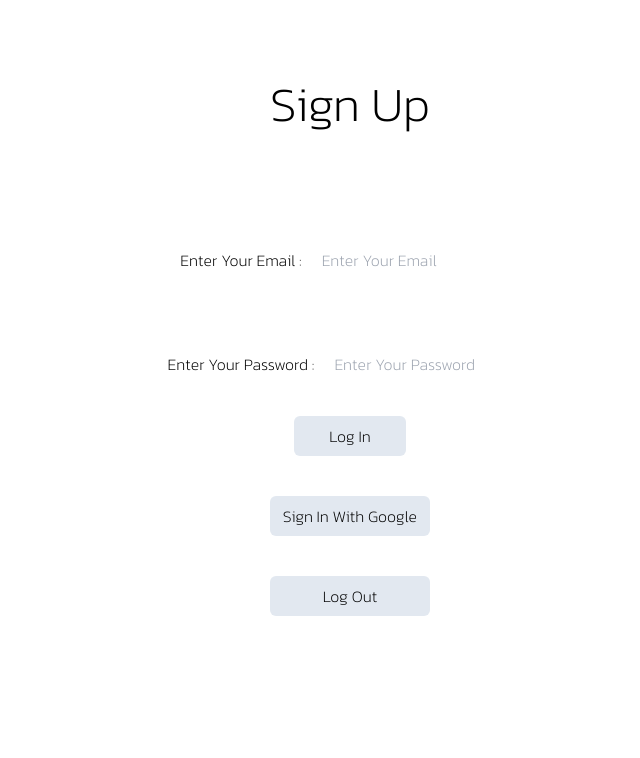
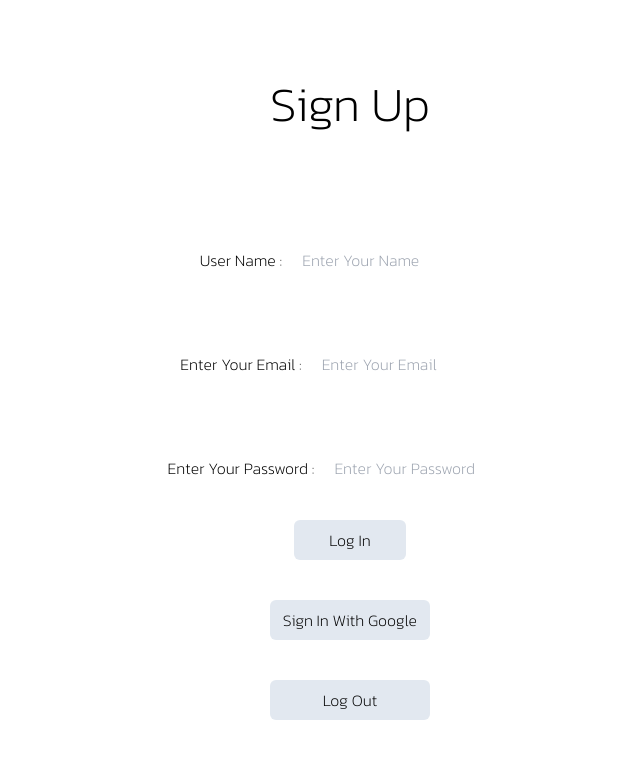
Before and after one commit to RaturiAR7/AR7_Mart, a React (Vite) app: page /login in a window 1280 px wide. Shown: the top 758 px of the page, without its empty margins (290-930 px from the left). Built offline with nearby package versions, Linux system fonts and the light colour scheme; no server answers; the database is empty.

Commit message:
Completed Auth

```diff
--- a/src/App.jsx
+++ b/src/App.jsx
@@ -22,6 +22,7 @@ const HeroLazy = lazy(() => import("./Hero"));
 
 function App() {
   ////States
+  const [uid, setUid] = useState("");
   const [cart, setCart] = useState([]);
   const [category, setCategory] = useState("");
   const [loggedIn, setLoggedIn] = useState(false);
@@ -129,7 +130,13 @@ function App() {
         />
         <Route
           path='/login'
-          element={<Auth loggedIn={loggedIn} setLoggedIn={setLoggedIn} />}
+          element={
+            <Auth
+              loggedIn={loggedIn}
+              setLoggedIn={setLoggedIn}
+              setUid={setUid}
+            />
+          }
         />
         <Route
           path='/cart'
--- a/src/Auth.jsx
+++ b/src/Auth.jsx
@@ -1,13 +1,15 @@
 import { useState } from "react";
-import { auth, googleProvider } from "../src/config/firebase";
+import { auth, db, googleProvider } from "../src/config/firebase";
 import {
   createUserWithEmailAndPassword,
   signInWithPopup,
   signOut,
 } from "firebase/auth";
 import { useNavigate } from "react-router-dom";
+import { addDoc, collection } from "firebase/firestore";
 
-const Auth = ({ loggedIn, setLoggedIn }) => {
+const Auth = ({ loggedIn, setLoggedIn, setUid }) => {
+  const [userName, setUserName] = useState("");
   const [email, setEmail] = useState("");
   const [password, setPassword] = useState("");
   const navigate = useNavigate();
@@ -15,7 +17,15 @@ const Auth = ({ loggedIn, setLoggedIn }) => {
   console.log(auth?.currentUser?.email);
   const signIn = async () => {
     try {
-      await createUserWithEmailAndPassword(auth, email, password);
+      const user = await createUserWithEmailAndPassword(auth, email, password);
+      addDoc(collection(db, "users"), {
+        cart: 0,
+        email: email,
+        password: password,
+        username: userName,
+        uid: user.user.uid,
+      });
+      setUid(user.user.uid);
       setLoggedIn(true);
       localStorage.setItem("loggedIn", true);
       navigate("/");
@@ -27,7 +37,15 @@ const Auth = ({ loggedIn, setLoggedIn }) => {
   };
   const signInWithGoogle = async () => {
     try {
-      await signInWithPopup(auth, googleProvider);
+      const user = await signInWithPopup(auth, googleProvider);
+      addDoc(collection(db, "users"), {
+        cart: 0,
+        email: user.user.email,
+        password: "",
+        username: user.user.displayName,
+        uid: user.user.uid,
+      });
+      setUid(user.user.uid);
       setLoggedIn(true);
       localStorage.setItem("loggedIn", true);
       navigate("/");
@@ -50,7 +68,7 @@ const Auth = ({ loggedIn, setLoggedIn }) => {
           autoComplete='off'
           className='flex flex-col items-center  bg-slate-100 w-96 md:w-1/2 lg:w-1/3 justify-center'
         > */}
-        {/* <div className='name'>
+        <div className='name'>
           <label htmlFor='Name'>User Name :</label>
           <input
             autoComplete='off'
@@ -58,10 +76,11 @@ const Auth = ({ loggedIn, setLoggedIn }) => {
             type='text'
             id='Name'
             name='name'
+            value={userName}
             placeholder='Enter Your Name'
-              onChange={formChangeHandler}
+            onChange={(e) => setUserName(e.target.value)}
           />
-          </div> */}
+        </div>
         <div className='email'>
           <label htmlFor='Email'>Enter Your Email :</label>
           <input
```
Lines whose indentation alone changed are shown as unchanged.
